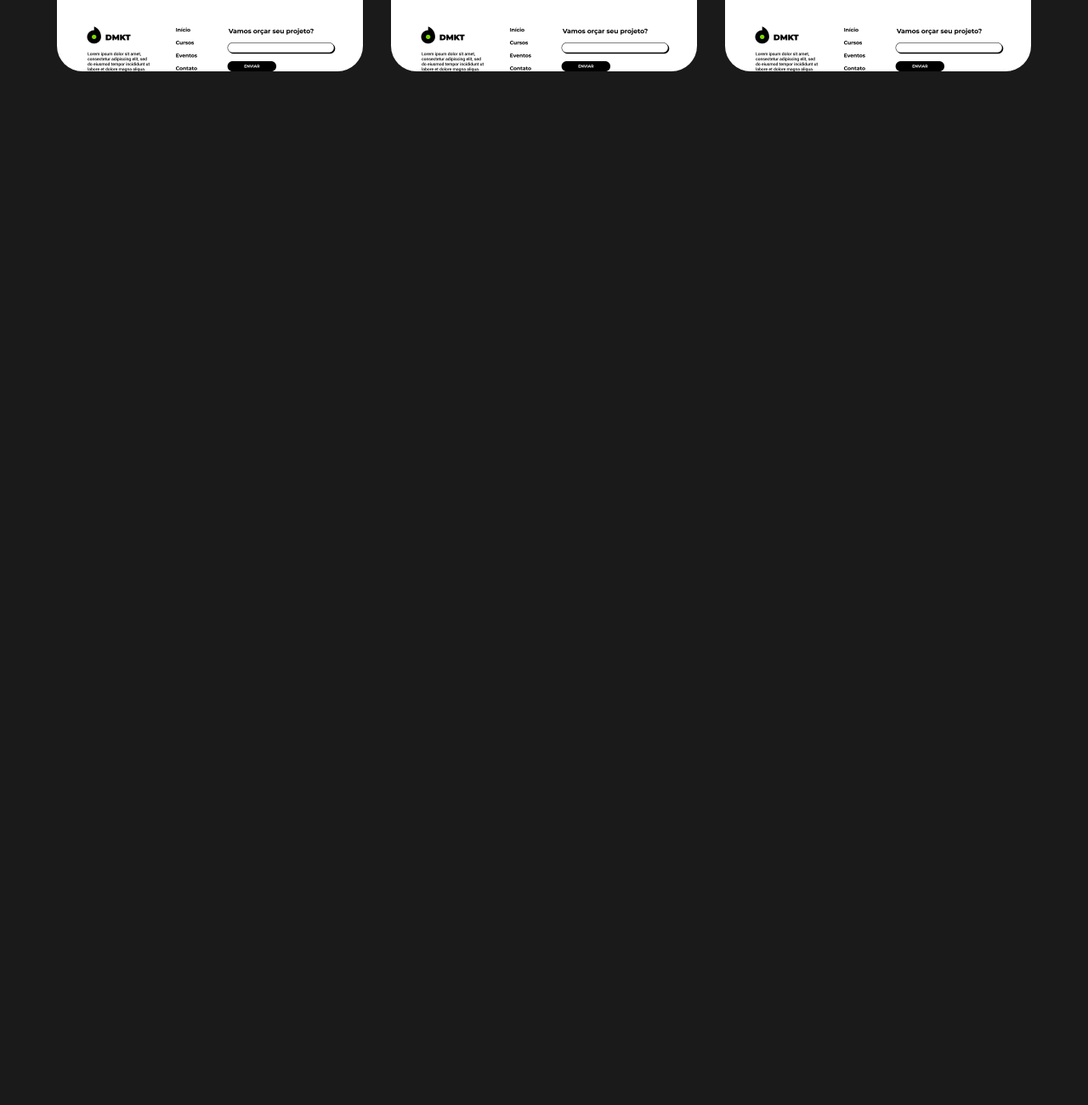
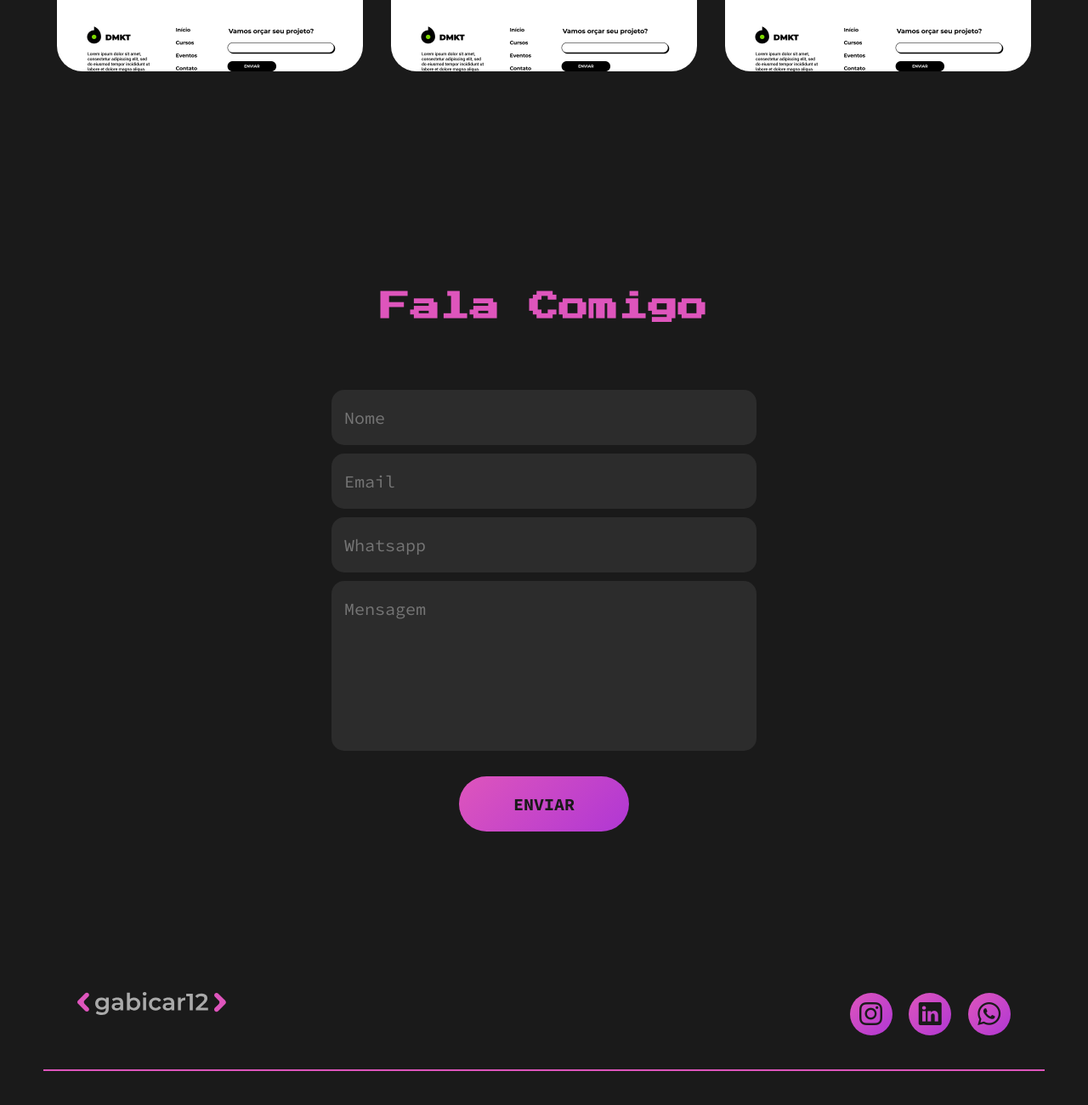
Before and after one commit to gabicar12/portfolio, a plain HTML site: page index.html in a window 1280 px wide. Shown: the part 2727-4028 px from the top of the page at 85% size. Before the commit the page ends 2931 px from the top, so only its background shows below. Drawn offline with nearby package versions, Linux system fonts and the light colour scheme.

Commit message:
add footer

```diff
--- a/index.css
+++ b/index.css
@@ -205,12 +205,12 @@ section.sobre .flex {
 }
 
 .sobre .txt-sobre .btn-social button {
-    width: 60px;
-    height: 60px;
-    border-radius: 30px;
+    width: 50px;
+    height: 50px;
+    border-radius: 25px;
     border: none;
     background-image: var(--gradiente);
-    font-size: 30px;
+    font-size: 27px;
     color: #1A1A1A;
     cursor: pointer;
     margin: 20px 0 0 10px;
@@ -222,7 +222,6 @@ section.sobre .flex {
 }
 
 /* PROJETOS */
-
 section.projetos {
     padding: 120px 4%;
 }
@@ -270,3 +269,92 @@ section.projetos .flex {
 .overlay:hover {
     opacity: 1;
 }
+
+/*FORMULARIO*/
+section.formulario {
+    padding: 90px 4%;
+    margin-top: 50px;
+}
+
+form {
+    max-width: 500px;
+    margin: 0 auto;
+    display: flex;
+    justify-content: center;
+    flex-direction: column;
+    gap: 10px;
+    margin-top: 80px;
+}
+
+form input, form textarea {
+    width: 100%;
+    background-color: #2c2c2c;
+    border: 0;
+    outline: 0;
+    padding: 20px 15px;
+    border-radius: 15px;
+    color: var(--color-white);
+    font-size: 20px;
+}
+
+form textarea {
+    resize: none;
+    height: 200px;
+}
+
+form .btn-enviar {
+    margin-top: 20px;
+    text-align: center;
+}
+
+form .btn-enviar input {
+    width: 200px;
+    background-image: var(--gradiente);
+    color: #1A1A1A;
+    font-weight: 700;
+    cursor: pointer;
+    border-radius: 64px;
+}
+
+form .btn-enviar input:hover {
+    transform: scale(1.07);
+    transition: .2s;
+}
+
+/* FOOTER */
+footer {
+    padding: 40px 4%;
+}
+
+footer .flex {
+    justify-content: space-between;
+    align-items: center;
+}
+
+.btn-social button {
+    width: 50px;
+    height: 50px;
+    border-radius: 25px;
+    border: none;
+    background-image: var(--gradiente);
+    font-size: 27px;
+    color: #1A1A1A;
+    cursor: pointer;
+    margin: 20px 0 0 10px;
+}
+
+.btn-social button:hover {
+    transform: scale(1.07);
+    transition: .2s;
+}
+
+footer .line-footer {
+    padding: 40px;
+    border-bottom: 2px solid var(--color-primary);
+}
+
+footer .logo-footer:hover {
+    transform: scale(1.07);
+    transition: .2s;
+    cursor: pointer;
+}
--- a/index.html
+++ b/index.html
@@ -122,9 +122,36 @@
             </div><!--interface-->
         </section><!--projetos-->
 
+        <section class="formulario">
+            <div class="interface">
+                <h2 class="titulo">Fala Comigo</h2>
+                <form action="">
+                    <input type="text" name="" id="" placeholder="Nome" required>
+                    <input type="text" name="" id="" placeholder="Email">
+                    <input type="text" name="" id="" placeholder="Whatsapp" required>
+                    <textarea name="" id="" placeholder="Mensagem" required></textarea>
+                    <div class="btn-enviar"><input type="submit" value="ENVIAR"></div>
+                </form>
+            </div><!--interface-->
+        </section><!--formulario-->
+    </main>
 
-
-    </main>
+    <footer>
+        <div class="interface">
+            <div class="line-footer">
+                <div class="flex">
+                    <div class="logo-footer">
+                        <img src="img/logo.svg" alt="logo gabicar12">
+                    </div>
+                    <div class="btn-social">
+                        <a href="#"><button><i class="bi bi-instagram"></i></button></a>
+                        <a href="#"><button><i class="bi bi-linkedin"></i></button></a>
+                        <a href="#"><button><i class="bi bi-whatsapp"></i></button></a>
+                    </div><!--btn-social-->
+                </div><!--flex-->
+            </div><!--line-footer-->
+        </div><!--interface-->
+    </footer>
 
 </body>
 </html>
```
